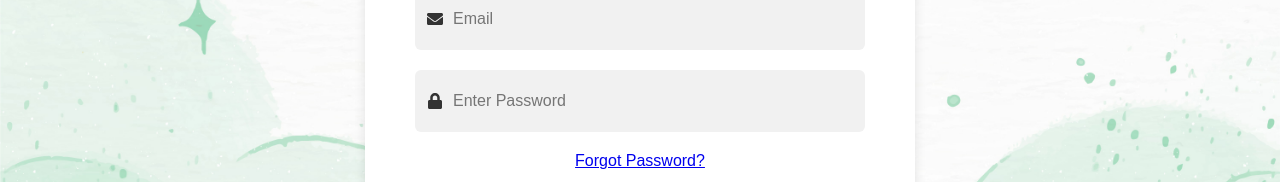
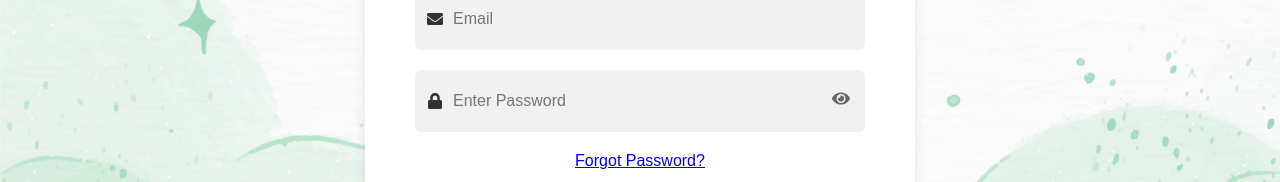
Before and after one commit to TEAM-MERAKI-NAA/MERAKI-FE, a React (Create React App) app: page /login in a window 1280 px wide. Shown: the part 307-489 px from the top of the page. Built offline with nearby package versions, Linux system fonts and the light colour scheme; the HTML template or start-up script is replaced by a standard one.

Commit message:
added the functionality to view the password on login page

```diff
--- a/src/components/Login.js
+++ b/src/components/Login.js
@@ -2,7 +2,7 @@ import React, { useState } from "react";
 import { useNavigate } from "react-router-dom";
 import axios from "axios";
 import "../styles/Signup.css";
-import { FaEnvelope, FaLock } from "react-icons/fa";
+import { FaEnvelope, FaLock, FaEye, FaEyeSlash } from "react-icons/fa";
 import { Link } from "react-router-dom";
 
 export const Login = () => {
@@ -10,68 +10,15 @@ export const Login = () => {
     const [formData, setFormData] = useState({ email: "", password: "" });
     const [error, setError] = useState("");
     const [loading, setLoading] = useState(false);
+    const [showPassword, setShowPassword] = useState(false); // 👁️ state to toggle password
 
     const handleChange = (e) => {
         setFormData({ ...formData, [e.target.name]: e.target.value });
     };
 
-    // const handleSubmit = async (e) => {
-    //     e.preventDefault();
-    //     setLoading(true);
-    //     setError("");
-
-    //     if (!formData.email || !formData.password) {
-    //         setError("Email and password are required.");
-    //         setLoading(false);
-    //         return;
-    //     }
-
-    //     try {
-    //         const formDataToSend = new FormData();
-    //         formDataToSend.append("email", formData.email);
-    //         formDataToSend.append("password", formData.password);
-
-    //         console.log("Sending Login Data:");
-    //         for (let pair of formDataToSend.entries()) {
-    //             console.log(pair[0] + ": " + pair[1]);
-    //         }
-
-    //         const response = await axios.post(
-    //             "http://4.206.179.192:8000/auth/api/login/",
-    //             formDataToSend,
-    //             { headers: { "Content-Type": "multipart/form-data" } }
-    //         );
-
-    //         console.log("Response:", response.data);
-
-    //         if (response.status === 200 && response.data.access && response.data.refresh) {
-    //             // Store tokens in localStorage
-    //             localStorage.setItem("accessToken", response.data.access);
-    //             localStorage.setItem("refreshToken", response.data.refresh);
-
-    //             // Redirect to Dashboard
-    //             navigate("/dashboard");
-    //         } else {
-    //             setError("Invalid login credentials. Please try again.");
-    //         }
-    //     } catch (error) {
-    //         console.error("Error Response:", error.response?.data);
-
-    //         if (error.response?.status === 400) {
-    //             setError("Invalid email or password. Please try again.");
-    //         } else if (error.response?.status === 404) {
-    //             setError("User not found. Please register first.");
-    //         } else {
-    //             setError(
-    //                 error.response?.data?.message ||
-    //                 error.response?.data?.error ||
-    //                 "Something went wrong. Please try again."
-    //             );
-    //         }
-    //     } finally {
-    //         setLoading(false);
-    //     }
-    // };
+    const handleTogglePassword = () => {
+        setShowPassword((prev) => !prev);
+    };
 
     const handleSubmit = async (e) => {
         e.preventDefault();
@@ -89,35 +36,20 @@ export const Login = () => {
             formDataToSend.append("email", formData.email);
             formDataToSend.append("password", formData.password);
 
-            console.log("🔍 Sending Login Data:", formDataToSend);
-
             const response = await axios.post(
                 "http://4.206.179.192:8000/auth/api/login/",
                 formDataToSend,
                 { headers: { "Content-Type": "multipart/form-data" } }
             );
 
-            console.log("✅ Login Response:", response.data);
-
             if (response.status === 200 && response.data.access && response.data.refresh) {
-                const accessToken = response.data.access;
-                const refreshToken = response.data.refresh;
-
-                // ✅ Store tokens in localStorage
-                localStorage.setItem("accessToken", accessToken);
-                localStorage.setItem("refreshToken", refreshToken);
-
-                console.log("🔑 Access Token:", accessToken);
-                console.log("🔄 Refresh Token:", refreshToken);
-
-                // ✅ Redirect user to dashboard
+                localStorage.setItem("accessToken", response.data.access);
+                localStorage.setItem("refreshToken", response.data.refresh);
                 navigate("/dashboard");
             } else {
                 setError("Invalid login credentials. Please try again.");
             }
         } catch (error) {
-            console.error("❌ Error Response:", error.response?.data);
-
             if (error.response?.status === 400) {
                 setError("Invalid email or password. Please try again.");
             } else if (error.response?.status === 404) {
@@ -129,7 +61,6 @@ export const Login = () => {
             setLoading(false);
         }
     };
-
 
     return (
         <div className="container">
@@ -151,16 +82,20 @@ export const Login = () => {
                                 required
                             />
                         </div>
-                        <div className="input login-inputs">
+
+                        <div className="input login-inputs password-field">
                             <FaLock className="icon" />
                             <input
-                                type="password"
+                                type={showPassword ? "text" : "password"}
                                 name="password"
                                 placeholder="Enter Password"
                                 value={formData.password}
                                 onChange={handleChange}
                                 required
                             />
+                            <span className="toggle-eye" onClick={handleTogglePassword}>
+                                {showPassword ? <FaEyeSlash /> : <FaEye />}
+                            </span>
                         </div>
 
                         <div className="forgot-password">
--- a/src/styles/Signup.css
+++ b/src/styles/Signup.css
@@ -133,3 +133,17 @@ h2{
 .login-card .login-title{
     color: #388e3c;
 }
+
+.password-field {
+    position: relative;
+}
+
+.toggle-eye {
+    position: absolute;
+    right: 15px;
+    top: 50%;
+    transform: translateY(-50%);
+    cursor: pointer;
+    color: #666;
+    font-size: 18px;
+}
```
